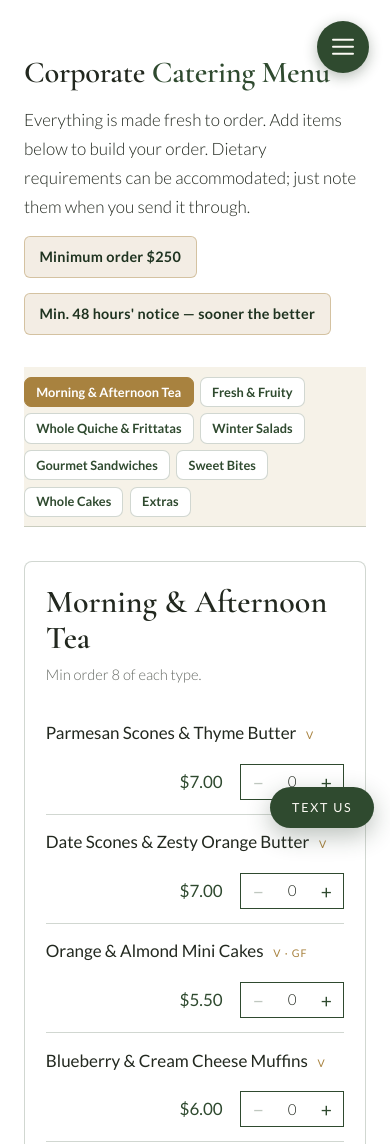
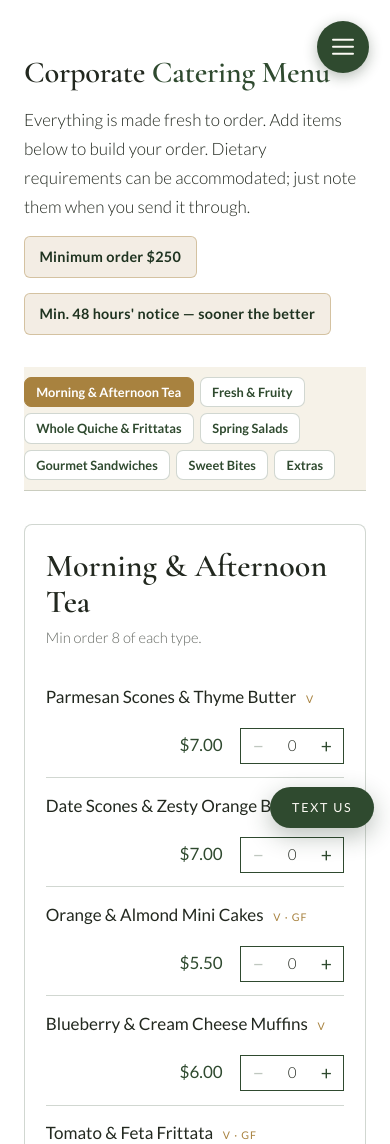
Before and after one commit to Abacus-aon-789/artisan-at-home, a website: page services/corporate-catering/order/index.html in a window 390 px wide. Shown: the top 1144 px of the page. Drawn offline with nearby package versions, Linux system fonts and the light colour scheme.

Commit message:
Update website 2026-10-07 14:47

```diff
--- a/menu-data.js
+++ b/menu-data.js
@@ -9,12 +9,12 @@
   { label: "Slab (serves 15–20)", price: 130 }
 ];
 const INDIVIDUAL_SALADS = [
+  { label: "Harissa eggplant", price: 14.5 },
   { label: "Mediterranean Potato Salad", price: 14.5 },
   { label: "Cauliflower Power", price: 14.5 },
   { label: "The Big Green Bowl", price: 14.5 },
   { label: "Bring the Beet Back", price: 14.5 },
-  { label: "Classic Caesar", price: 14.5 },
-  { label: "The Kimchi Kick", price: 14.5 }
+  { label: "Classic Caesar", price: 14.5 }
 ];
 
 const MENU = [
@@ -66,16 +66,16 @@
     ]
   },
   {
-    cat: "Winter Salads",
+    cat: "Spring Salads",
     note: "Our portion sizes are designed to be enjoyed as a side.",
     groups: [
       { options: [
+        { name: "Harissa eggplant", desc: "Herby tabbouleh, pickled onions & pumpkin seeds", tags: "vg", variants: SALAD_SIZES },
         { name: "Mediterranean Potato Salad", desc: "Olive & caper, lemon & herby olive oil dressing", tags: "vg · gf", variants: SALAD_SIZES },
         { name: "Cauliflower Power", desc: "Curry leaf & cumin roasted cauliflower & chickpea, toasted almonds, ginger coconut dressing", tags: "vg · gf", variants: SALAD_SIZES },
         { name: "The Big Green Bowl", desc: "Citrusy zucchini, broccoli rice (stems and all), our house sauerkraut, rocket & toasted pumpkin seeds", tags: "vg · gf", variants: SALAD_SIZES },
         { name: "Bring the Beet Back", desc: "Roasted beetroot & carrot, pomegranate, feta, toasted walnuts & balsamic dressing", tags: "v · gf", variants: SALAD_SIZES },
         { name: "Classic Caesar", desc: "Baby cos, pancetta, parmesan, anchovies, rosemary croutons", variants: SALAD_SIZES },
-        { name: "The Kimchi Kick", desc: "Kimchi & sesame cucumber brown rice, charred broccoli, edamame & fermented chilli dressing", tags: "vg · gf", variants: SALAD_SIZES },
         { name: "Individual Salad", desc: "Minimum order of 8 of each type", min: 8, variants: INDIVIDUAL_SALADS }
       ]}
     ]
@@ -85,12 +85,10 @@
     note: "Flavour packed Turkish Pide bread sandwiches, arrive sliced in half unless otherwise requested. Min order of 6 of each variety.",
     groups: [
       { options: [
-        { name: "Pastrami & Sauerkraut", img: "/images/cat-sandwiches.jpg", desc: "Our house-made sauerkraut, horseradish mayo & shredded iceberg", price: 16.5, min: 6, special: true, badge: "Seasonal Special" },
-        { name: "Smoked Salmon & Lemon Caper Cream Cheese", desc: "Salmon we smoke ourselves, our pickled cucumber & red onion", price: 16.5, min: 6 },
+        { name: "Smoked Salmon & Lemon Caper Cream Cheese", img: "/images/cat-sandwiches.jpg", desc: "Salmon we smoke ourselves, our pickled cucumber & red onion", price: 16.5, min: 6 },
         { name: "Chicken & Maple Glazed Pancetta", desc: "Basil pesto & rocket", price: 16.5, min: 6 },
-        { name: "Honey Glazed Ham & Dill Pickle", desc: "Mustard, lettuce & fresh apple", price: 16.5, min: 6 },
+        { name: "Honey Ham & Dill Pickle", desc: "Mustard, lettuce & fresh apple", price: 16.5, min: 6 },
         { name: "Whipped Feta, Rocket & Fig Chutney", desc: "Pickled red onions, walnuts & thyme", price: 16.5, min: 6, tags: "v" },
-        { name: "Kim-cheese & Sesame Egg Mayo", desc: "Chives & gem lettuce", price: 16.5, min: 6, tags: "v" },
         { name: "Garlic & Herb Mushroom & Mozzarella", desc: "Lemon zucchini ribbon & olive oil", price: 16.5, min: 6, tags: "v" },
         { name: "Harissa Grilled Eggplant & Cashew Ricotta", desc: "Caramelised onion jam & dukkah", price: 16.5, min: 6, tags: "vg" }
       ]}
@@ -107,20 +105,6 @@
         { name: "Millionaire's White Chocolate & Raspberry", price: 5, min: 8, tags: "v" },
         { name: "Lemon & Coconut Baklava", price: 5, min: 8, tags: "vg" },
         { name: "Sweet Bites Selection — 50 bites", desc: "A mixed selection of our sweet bites (50 pieces)", price: 190 }
-      ]}
-    ]
-  },
-  {
-    cat: "Whole Cakes",
-    note: "Choose your flavour and size.",
-    groups: [
-      { options: [
-        { name: "Hummingbird & Salted Caramel", img: "/images/cat-cakes.jpg", tags: "v", variants: CAKE_SIZES },
-        { name: "Orange & Almond", tags: "v · gf", variants: CAKE_SIZES },
-        { name: "Raspberry & Vanilla Burnt Butter", tags: "v", variants: CAKE_SIZES },
-        { name: "Lemon Meringue", tags: "v", variants: CAKE_SIZES },
-        { name: "Tropical Mango & Lime", tags: "v", variants: CAKE_SIZES },
-        { name: "Chocolate & Hazelnut", tags: "v", variants: CAKE_SIZES }
       ]}
     ]
   },
--- a/services/corporate-catering/order/index.html
+++ b/services/corporate-catering/order/index.html
@@ -3,11 +3,11 @@
 <head>
 <meta charset="UTF-8">
 <meta name="viewport" content="width=device-width, initial-scale=1">
-<title>Order Corporate Catering Online | Artisan at Home</title>
-<meta name="description" content="Build your corporate catering order online. Morning teas, gourmet lunches and sweet treats delivered across Auckland. We confirm, then send a payment link.">
+<title>Order Delivered Catering Online | Artisan at Home</title>
+<meta name="description" content="Build your delivered catering order online. Morning teas, gourmet lunches and sweet treats delivered across Auckland. We confirm, then send a payment link.">
 <link rel="canonical" href="https://artisanathome.nz/services/corporate-catering/order/">
-<meta property="og:title" content="Corporate Catering Auckland | Artisan at Home">
-<meta property="og:description" content="Corporate catering that doesn't taste like catering. Morning teas, gourmet lunches and sweet treats delivered across Auckland. Build your order online.">
+<meta property="og:title" content="Delivered Catering Auckland | Artisan at Home">
+<meta property="og:description" content="Delivered catering that doesn't taste like catering. Morning teas, gourmet lunches and sweet treats delivered across Auckland. Build your order online.">
 <meta property="og:type" content="website">
 <meta property="og:url" content="https://artisanathome.nz/services/corporate-catering/order/">
 <meta property="og:image" content="https://artisanathome.nz/images/og-image.png">
@@ -20,7 +20,7 @@
 <link rel="stylesheet" href="/css/styles.css">
 <link rel="stylesheet" href="https://cdnjs.cloudflare.com/ajax/libs/flatpickr/4.6.13/flatpickr.min.css">
 <style>
-/* ---------- Ordering system (corporate catering) ---------- */
+/* ---------- Ordering system (delivered catering) ---------- */
 .order-layout { display: grid; grid-template-columns: 1fr 340px; gap: clamp(1.5rem, 4vw, 3rem); align-items: start; }
 @media (max-width: 920px) { .order-layout { grid-template-columns: 1fr; } }
 
@@ -174,7 +174,7 @@
         <a href="/services/private-chef/">Private Chef</a>
         <a href="/services/wedding-catering/">Wedding Catering</a>
         <a href="/services/event-catering/">Event Catering</a>
-        <a href="/services/corporate-catering/">Corporate Catering</a>
+        <a href="/services/corporate-catering/">Delivered Catering</a>
         <a class="hn-sub-child" href="/services/corporate-catering/order/">Order Now</a>
       </span>
     </span>
@@ -182,7 +182,7 @@
       <a href="/menus/">Menus</a>
       <span class="hn-sub">
         <a href="/menus/">Weddings &amp; Events</a>
-        <a href="/services/corporate-catering/order/">Corporate Catering</a>
+        <a href="/services/corporate-catering/order/">Delivered Catering</a>
       </span>
     </span>
   </div>
@@ -199,11 +199,11 @@
       <li><a href="/services/private-chef/">Private Chef</a></li>
       <li><a href="/services/wedding-catering/">Wedding Catering</a></li>
       <li><a href="/services/event-catering/">Event Catering</a></li>
-      <li><a href="/services/corporate-catering/">Corporate Catering</a></li>
+      <li><a href="/services/corporate-catering/">Delivered Catering</a></li>
       <li class="mob-child"><a href="/services/corporate-catering/order/">Order Now</a></li>
       <li><a href="/menus/">Menus</a></li>
       <li class="mob-child"><a href="/menus/">Weddings &amp; Events</a></li>
-      <li class="mob-child"><a href="/services/corporate-catering/order/">Corporate Catering</a></li>
+      <li class="mob-child"><a href="/services/corporate-catering/order/">Delivered Catering</a></li>
       <li><a href="/our-story/">Our Story</a></li>
       <li><a href="/contact-us/">Contact Us</a></li>
     </ul>
@@ -323,7 +323,7 @@
       <a href="/services/private-chef/">Private Chef</a>
       <a href="/services/wedding-catering/">Wedding Catering</a>
       <a href="/services/event-catering/">Event Catering</a>
-      <a href="/services/corporate-catering/">Corporate Catering</a>
+      <a href="/services/corporate-catering/">Delivered Catering</a>
       <a href="/menus/">Menus</a>
       <a href="/services/corporate-catering/order/">Order Now</a>
       <a href="/our-story/">Our Story</a>
@@ -340,7 +340,7 @@
 <script src="/menu-data.js"></script>
 <script>
 /* =====================================================================
-   Corporate catering menu data.
+   Delivered catering menu data.
    To edit later: change numbers/text below.
    price    = NZD.  min = minimum quantity (default 1).
    variants = size/flavour dropdown [{label, price}] (price reflects choice).
@@ -643,25 +643,34 @@
      Then save the file and publish as usual.
      ===================================================================== */
   var blocked = [
-    "2026-08-27",
-    "2026-08-28",
-    "2026-09-22",
-    "2026-09-23",
-    "2026-09-24",
-    "2026-09-25",
-    "2026-09-26",
-    "2026-09-27",
-    "2026-09-28",
-    "2026-09-29",
-    "2026-09-30",
-    "2026-10-01",
-    "2026-10-02",
-    "2026-10-03",
-    "2026-10-04",
+    "2026-10-06",
+    "2026-10-07",
     "2026-10-08",
     "2026-10-09",
+    "2026-10-10",
+    "2026-10-11",
+    "2026-10-12",
+    "2026-10-13",
+    "2026-10-14",
+    "2026-10-15",
+    "2026-10-16",
+    "2026-10-17",
+    "2026-11-19",
+    "2026-11-20",
+    "2026-11-21",
+    "2026-11-22",
+    "2026-11-23",
+    "2026-11-24",
+    "2026-11-25",
     "2026-11-26",
-    "2026-11-27"
+    "2026-11-27",
+    "2026-12-16",
+    "2026-12-17",
+    "2026-12-18",
+    "2026-12-19",
+    "2026-12-20",
+    "2026-12-21",
+    "2026-12-22"
   ];
   var pad = function (n) { return (n < 10 ? "0" : "") + n; };
   var iso = function (d) { return d.getFullYear() + "-" + pad(d.getMonth() + 1) + "-" + pad(d.getDate()); };
```
Also changed, not shown: 404.html (+5 -5 lines), Corporate-Catering-Price-List.md (+5 -21 lines), contact-us/index.html (+7 -7 lines), enquiry-received/index.html (+5 -5 lines), faqs/index.html (+7 -7 lines), index.html (+11 -11 lines), menus/index.html (+6 -6 lines), order-received/index.html (+5 -5 lines), our-story/index.html (+5 -5 lines), services/corporate-catering/index.html (+12 -12 lines), services/event-catering/index.html (+5 -5 lines), services/index.html (+9 -9 lines), services/private-chef/index.html (+5 -5 lines), services/wedding-catering/index.html (+5 -5 lines), 1 more files.
